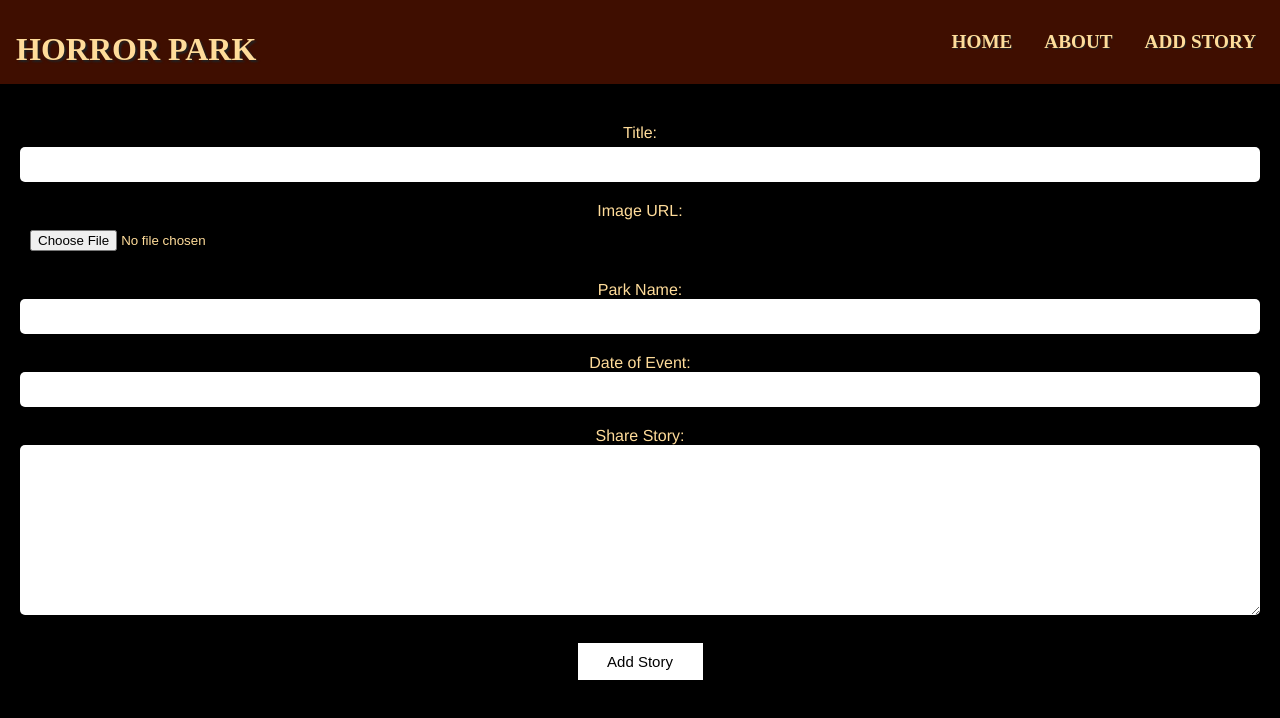
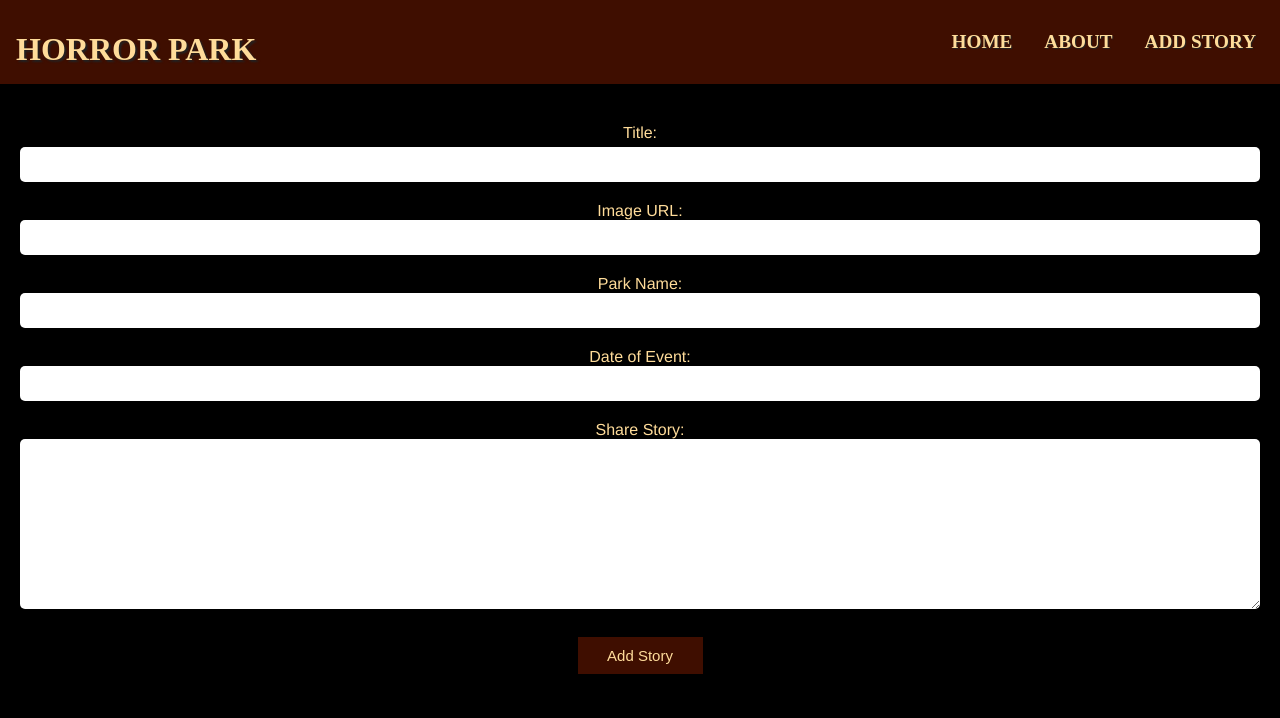
Before and after one commit to QueenlyCrimson/Theme-Park-Horror-Stories, a React (Create React App) app in the folder client/: page /createstory in a window 1280 px wide. Shown: the top 718 px of the page. Built offline with nearby package versions, Linux system fonts and the light colour scheme.

Commit message:
styling to story display/buttons

```diff
--- a/client/src/components/CreateStory.jsx
+++ b/client/src/components/CreateStory.jsx
@@ -47,7 +47,7 @@ const CreateStory = ({ stories, setStories }) => {
       />
       <label htmlFor="image">Image URL:</label>
       <input
-        type="file"
+        type="text"
         className="createStory-input"
         name="image"
         id="image"
--- a/client/src/styles/Home.css
+++ b/client/src/styles/Home.css
@@ -10,7 +10,8 @@ html {
 }
 
 .story-title {
-  border: 0.2vh white solid;
+  border: 0.2vh solid #3f0e00;
+  border-width: 5px;
   margin: 5vh;
   color: #ffdc9a;
   background-color: #000;
--- a/client/src/styles/ViewStory.css
+++ b/client/src/styles/ViewStory.css
@@ -14,17 +14,17 @@
   margin: 8px;
   padding: 10px;
   border-width: 0;
-  background-color: white;
-  color: black;
+  background-color: #3f0e00;
+  color: #ffdc9a;
   width: 125px;
   font-size: 15px;
 }
 
 .btn:hover {
-  background-color: #cfbfbf;
+  background-color: #310b00;
 }
 
 .btn:active {
-  background-color: #cfbfbf;
+  background-color: #310b00;
   transform: translateY(4px);
 }
```
